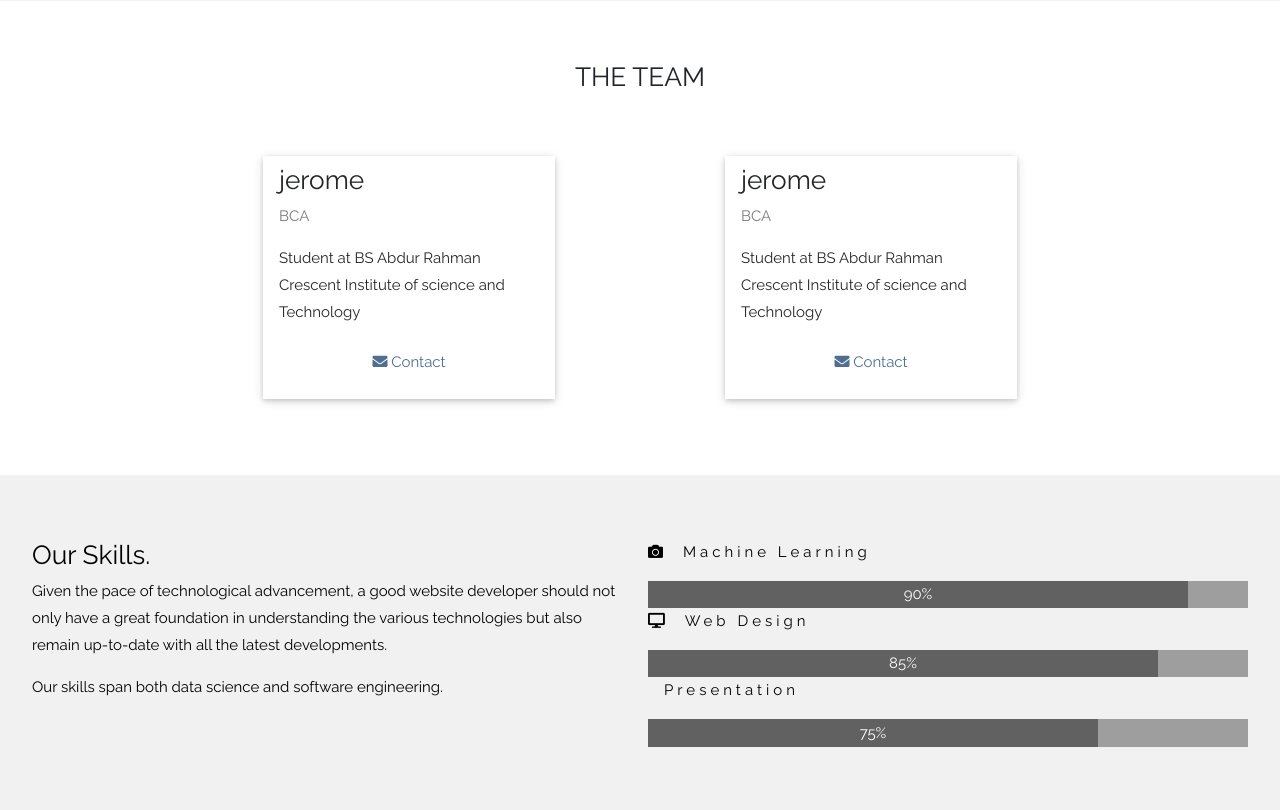
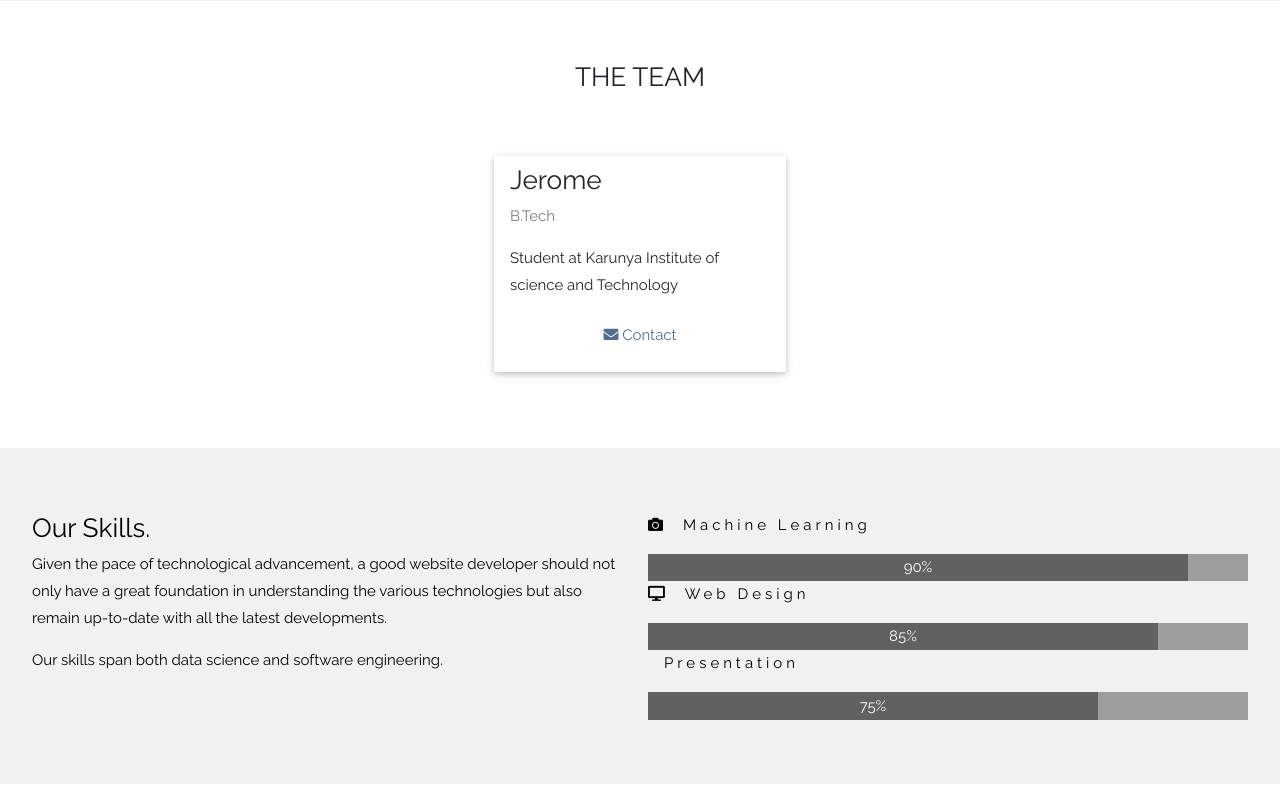
Before and after one commit to jeromejad/heart-disease, a Flask app: page / in a window 1280 px wide. Shown: the part 1699-2509 px from the top of the page. Run offline with Flask 2, Linux system fonts and the light colour scheme; some libraries are stand-ins or nearby versions.

Commit message:
Update welcome.html

```diff
--- a/templates/welcome.html
+++ b/templates/welcome.html
@@ -139,21 +139,10 @@ body, html {
       <div class="w3-card">
         <!-- <img src="static/team3.jpg" alt="jerome" style="width:100%"> -->
         <div class="w3-container pt-2">
-          <h3>jerome</h3>
-          <p class="w3-opacity">BCA</p>
-          <p>Student at BS Abdur Rahman Crescent Institute of science and Technology</p>
-          <a href="mailto:jerome@gmail.com"><p><button  class="w3-button  w3-block"><i class="fa fa-envelope"></i> Contact </button></p></a>
-        </div>
-      </div>
-    </div>
-    <div class="w3-col l3 m6 w3-margin-bottom">
-      <div class="w3-card">
-        <!-- <img src="static/team4.jpg" alt="jerome" style="width:100%"> -->
-        <div class="w3-container pt-2">
-          <h3>jerome</h3>
-          <p class="w3-opacity">BCA</p>
-          <p>Student at BS Abdur Rahman Crescent Institute of science and Technology</p>
-           <a href="mailto:jerome@gmail.com"><p><button  class="w3-button  w3-block"><i class="fa fa-envelope"></i> Contact </button></p></a>
+          <h3>Jerome</h3>
+          <p class="w3-opacity">B.Tech</p>
+          <p>Student at Karunya Institute of science and Technology</p>
+          <a href="mailto:jeromeandrewj1@gmail.com"><p><button  class="w3-button  w3-block"><i class="fa fa-envelope"></i> Contact </button></p></a>
         </div>
       </div>
     </div>
```
